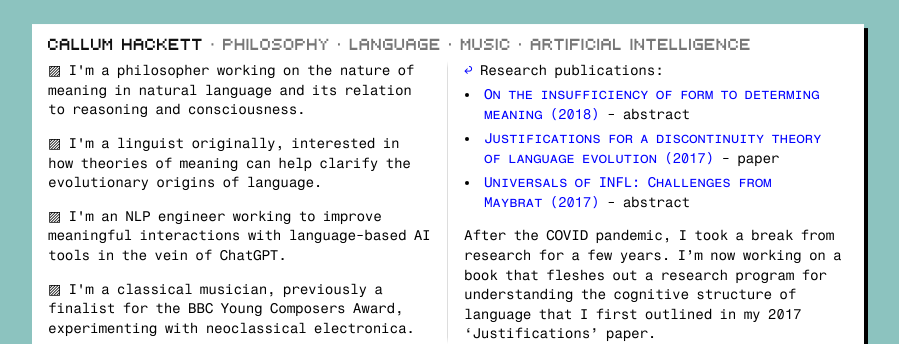
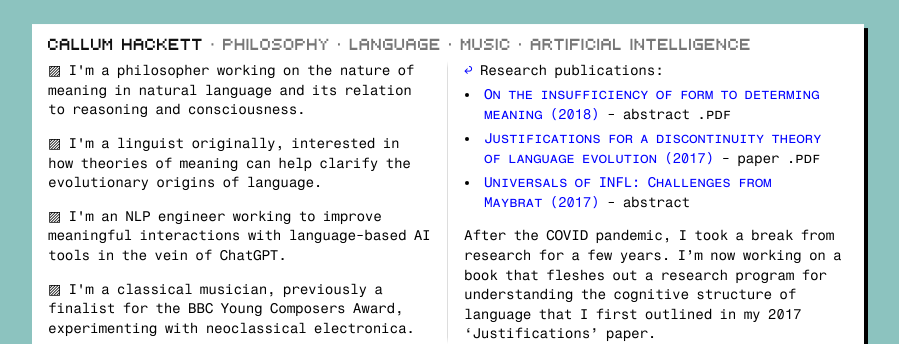
Before and after one commit to callumhackett/callumhackett.github.io, a Jekyll site: the page built from publications.html, in a window 1280 px wide. Shown: the part 256-600 px from the top of the page, without its empty margins (190-1089 px from the left). Built offline with Jekyll 4.4.1, drawn with Linux system fonts in a browser that asks for light colours.

Commit message:
content updates

```diff
--- a/assets/css/main.css
+++ b/assets/css/main.css
@@ -113,15 +113,19 @@
     background-color: #fff;
     width: 100%;
 }
-.youtube {
-    width: calc(var(--column-width) - var(--body-padding));
-    height: calc((var(--column-width) - var(--body-padding)) / 2.35);
+.youtube { /* the youtube rules maintain a flexible size with 2.39:1 aspect ratio */
+    position: relative;
+    width: 100%;
+    height: 0;
+    padding-bottom: calc(100% / 2.39);
+    margin: 0;
 }
 .youtube iframe {
-    width: calc(var(--column-width) - var(--body-padding));
-    height: calc((var(--column-width) - var(--body-padding)) / 2.35);
-    margin-block-start: 0;
-    margin-block-end: 0;
+    position: absolute;
+    top: 0;
+    left: 0;
+    width: 100%;
+    height: 100%;
 }
 
 /* Containers */
@@ -129,6 +133,7 @@
     background: var(--body-background);
     box-shadow: var(--box-shadow);
     padding: 6px var(--body-padding) var(--body-padding);
+    margin-bottom: calc(var(--mobile-vertical-spacing) + var(--shadow-size));
 }
 
 /* Containers */
@@ -170,7 +175,7 @@
         padding: 0 3%;
     }
     #body-grid {
-        margin-top: 2vh;
+        margin-top: var(--mobile-vertical-spacing);
     }
     #summary {
         padding-bottom: var(--body-padding);
--- a/assets/css/variables.css
+++ b/assets/css/variables.css
@@ -28,4 +28,5 @@
     /* Element Spacing */
     --body-padding: 16px;
     --column-width: 400px;
+    --mobile-vertical-spacing: 3vh;
 }
--- a/publications.html
+++ b/publications.html
@@ -4,8 +4,8 @@
 ---
 {%- include return_link.html -%}Research publications:
 <ul>
-    <li><a href="https://www.uni-goettingen.de/de/document/download/81b8fdad2697bda38a33facd848a5971.pdf/FMM2018_abstracts_Associated%20Workshop.pdf">On the insufficiency of form to determing meaning (2018)</a> - abstract</li>
-    <li><a href="https://bioling.psychopen.eu/index.php/bioling/article/view/9085/8289">Justifications for a discontinuity theory of language evolution (2017)</a> - paper</li>
-    <li><a href="https://docs.gre.ac.uk/rep/fach/universals-of-infl">Universals of INFL: Challenges from Maybrat (2017)</a> - abstract</li>
+    <li><a target="_blank" href="/assets/papers/On_the_insufficiency_of_form_to_determine_meaning.pdf">On the insufficiency of form to determing meaning (2018)</a> - abstract <span style="font-variant: small-caps">.pdf</span></li>
+    <li><a target="_blank" href="/assets/papers/Justifications_for_a_discontinuity_theory_of_language_evolution.pdf">Justifications for a discontinuity theory of language evolution (2017)</a> - paper <span style="font-variant: small-caps">.pdf</span></li>
+    <li><a target="_blank" href="/assets/papers/Universals_of_INFL.pdf">Universals of INFL: Challenges from Maybrat (2017)</a> - abstract</li>
 </ul>
 After the COVID pandemic, I took a break from research for a few years. I'm now working on a book that fleshes out a research program for understanding the cognitive structure of language that I first outlined in my 2017 'Justifications' paper.
```
Also changed, not shown: 3 other files.
